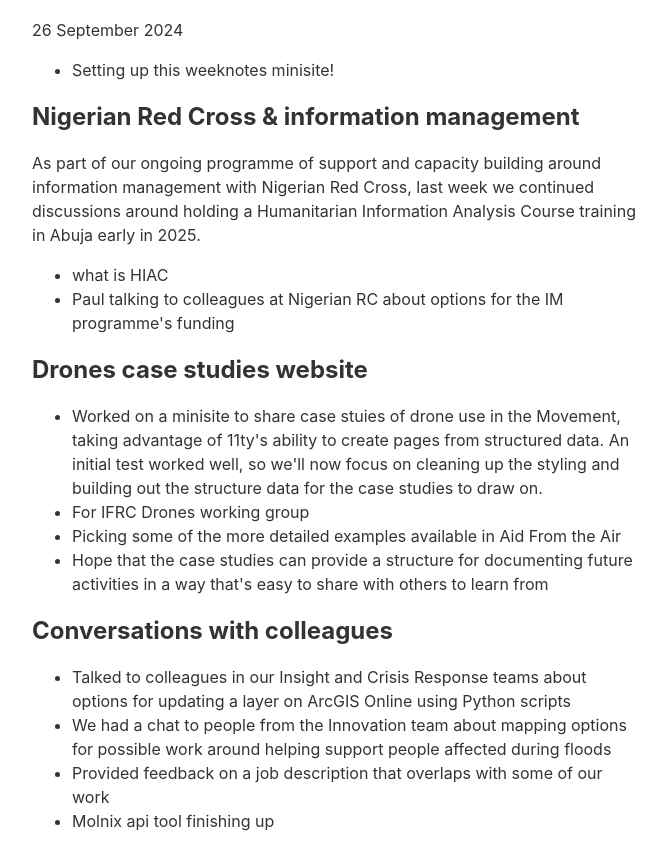
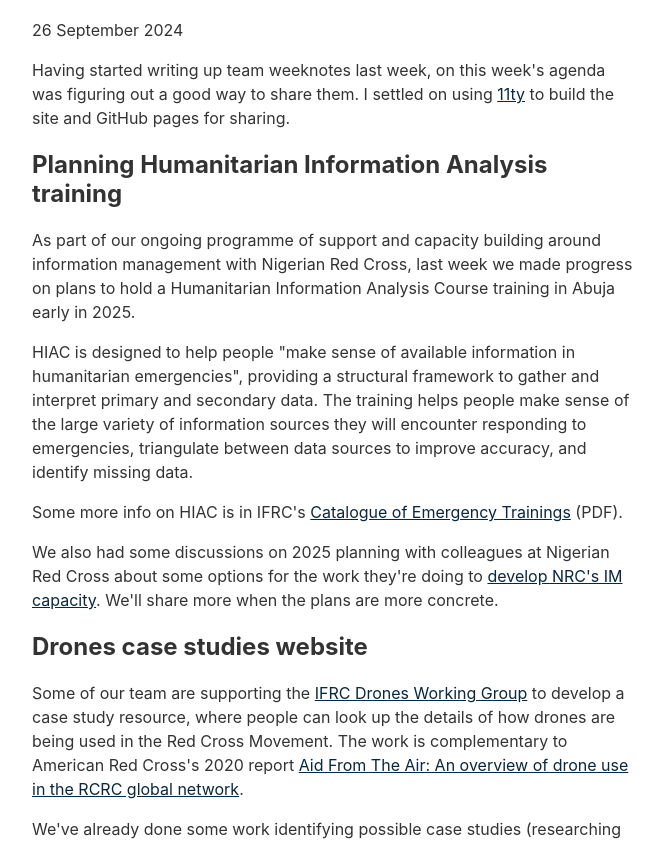
Before and after one commit to pknight03/gis_im_weeknotes, an Eleventy site: page content/blog/2024-09-26.md in a window 1280 px wide. Shown: the part 115-956 px from the top of the page, without its empty margins (304-970 px from the left). Built offline with nearby package versions, Linux system fonts and the light colour scheme; Eleventy itself is replaced by a stand-in of ours; files that its build step writes are made by us from their sources.

Commit message:
Week 39 post

```diff
--- a/content/blog/2024-09-26.md
+++ b/content/blog/2024-09-26.md
@@ -3,23 +3,45 @@
 date: 2024-09-26
 draft: true
 ---
-* Setting up this weeknotes minisite!
+Having started writing up team weeknotes last week, on this week's agenda was
+figuring out a good way to share them. I settled on using [11ty](https://11ty.dev) to build the site and GitHub pages for sharing.
 
-## Nigerian Red Cross & information management
-As part of our ongoing programme of support and capacity building around information management with Nigerian Red Cross, last week we continued discussions around holding a Humanitarian Information Analysis Course training in Abuja early in 2025.
-  * what is HIAC
+## Planning Humanitarian Information Analysis training
+As part of our ongoing programme of support and capacity building around
+information management with Nigerian Red Cross, last week we made progress
+on plans to hold a Humanitarian Information Analysis Course training in Abuja early in 2025.
 
-* Paul talking to colleagues at Nigerian RC about options for the IM programme's funding
+HIAC is designed to help people "make sense of available information in
+humanitarian emergencies", providing a structural framework to gather and
+interpret primary and secondary data. The training helps people make sense of the large variety of information sources they will encounter responding to emergencies, triangulate between data sources to improve accuracy, and identify missing data.
+
+Some more info on HIAC is in IFRC's [Catalogue of Emergency Trainings](https://surgelearning.ifrc.org/resources/catalog-emergency-trainings) (PDF).
+
+We also had some discussions on 2025 planning with colleagues at Nigerian Red
+Cross about some options for the work they're doing to [develop NRC's IM
+capacity](https://medium.com/digital-and-innovation-at-british-red-cross/branch-level-experiences-in-growing-information-management-at-nigerian-red-cross-56f587abddf2). We'll share more when the plans are more concrete.
+
 
 ## Drones case studies website
-* Worked on a minisite to share case stuies of drone use in the Movement, taking advantage of 11ty's ability to create pages from structured data. An initial test worked well, so we'll now focus on cleaning up the styling and building out the structure data for the case studies to draw on.
-* For IFRC Drones working group
-* Picking some of the more detailed examples available in Aid From the Air
-* Hope that the case studies can provide a structure for documenting future activities in a way that's easy to share with others to learn from
+Some of our team are supporting the [IFRC Drones Working Group](https://drones.preparecenter.org/) to develop a
+case study resource, where people can look up the details of how drones are
+being used in the Red Cross Movement. The work is complementary to American Red Cross's 2020 report [Aid From The Air: An overview of drone use in the RCRC global network](https://americanredcross.github.io/rcrc-drones/).
+
+
+We've already done some work identifying possible case studies (researching which references from the report have enough detail to be useful as standalone case studies). This week, we worked on a minisite, also based on 11ty - taking advantage of 11ty's ability to [create pages from structured data](https://florian.ec/blog/eleventy-data-pages/). An initial test worked well, so we'll now focus on cleaning up the styling and building out the structure data for the case studies to draw on.
+
+Hopefully the case studies can provide a structure for documenting future activities in a way that's easy to share with others/learn from.
 
 ## Conversations with colleagues
-* Talked to colleagues in our Insight and Crisis Response teams about options for updating a layer on ArcGIS Online using Python scripts
-* We had a chat to people from the Innovation team about mapping options for possible work around helping support people affected during floods
-* Provided feedback on a job description that overlaps with some of our work
+In our [drop-in session](https://medium.com/digital-and-innovation-at-british-red-cross/looking-back-on-150-gis-im-hours-8ef07589fba1) this week, we discussed:
 
-* Molnix api tool finishing up
+* Making maps from ArcGIS Online data in Excel
+* Using PowerQuery to consolidate data from multiple Excel documents
+* A broad look at creating a single source of truth for information in emergencies. We spoke a bit about the IFRC's approach and the recent use of the Data Entry & Exploration Platform ([DEEP](https://thedeep.io/)) in the response to Hurricane Beryl in the Caribbean.
+
+This week we had useful conversations with colleagues in our Insight and Crisis Response teams about options for updating a layer on ArcGIS Online using Python scripts. It's something our team has been working with for a while and opens up a lot of options for moving beyond manual updates, which limit the number and frequency of updates you can manage.
+
+We also had a chat to people from the Innovation team about mapping options for
+possible work around supporting people affected by floods, and provided
+feedback on a job description for another team that overlaps with some of our
+work.
--- a/content/blog/2024-10-03.md
+++ b/content/blog/2024-10-03.md
@@ -1,5 +1,5 @@
 ---
 title: Week 39
-date: 2024-09-30
+date: 2024-10-03
 draft: true
 ---
```
